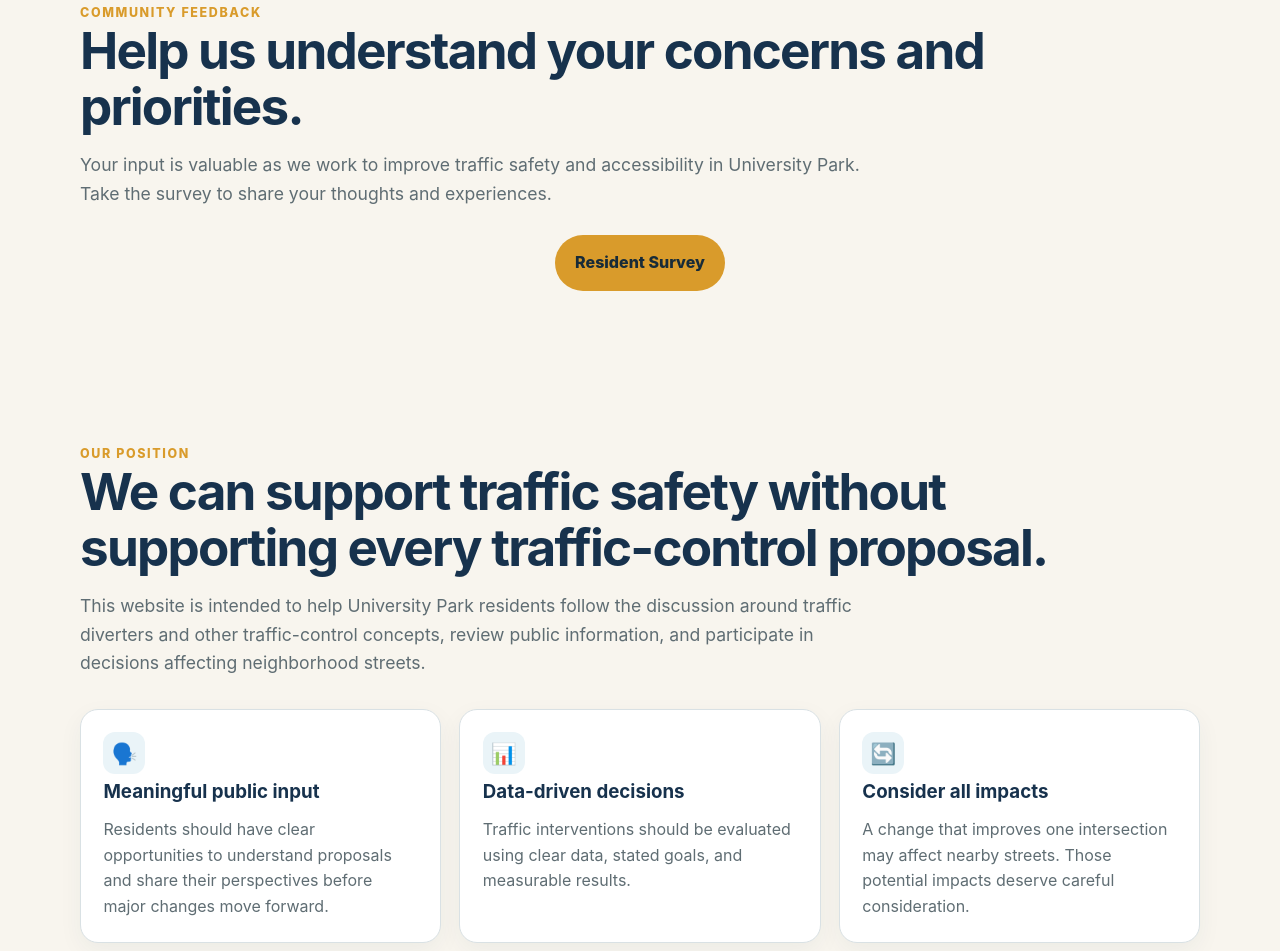
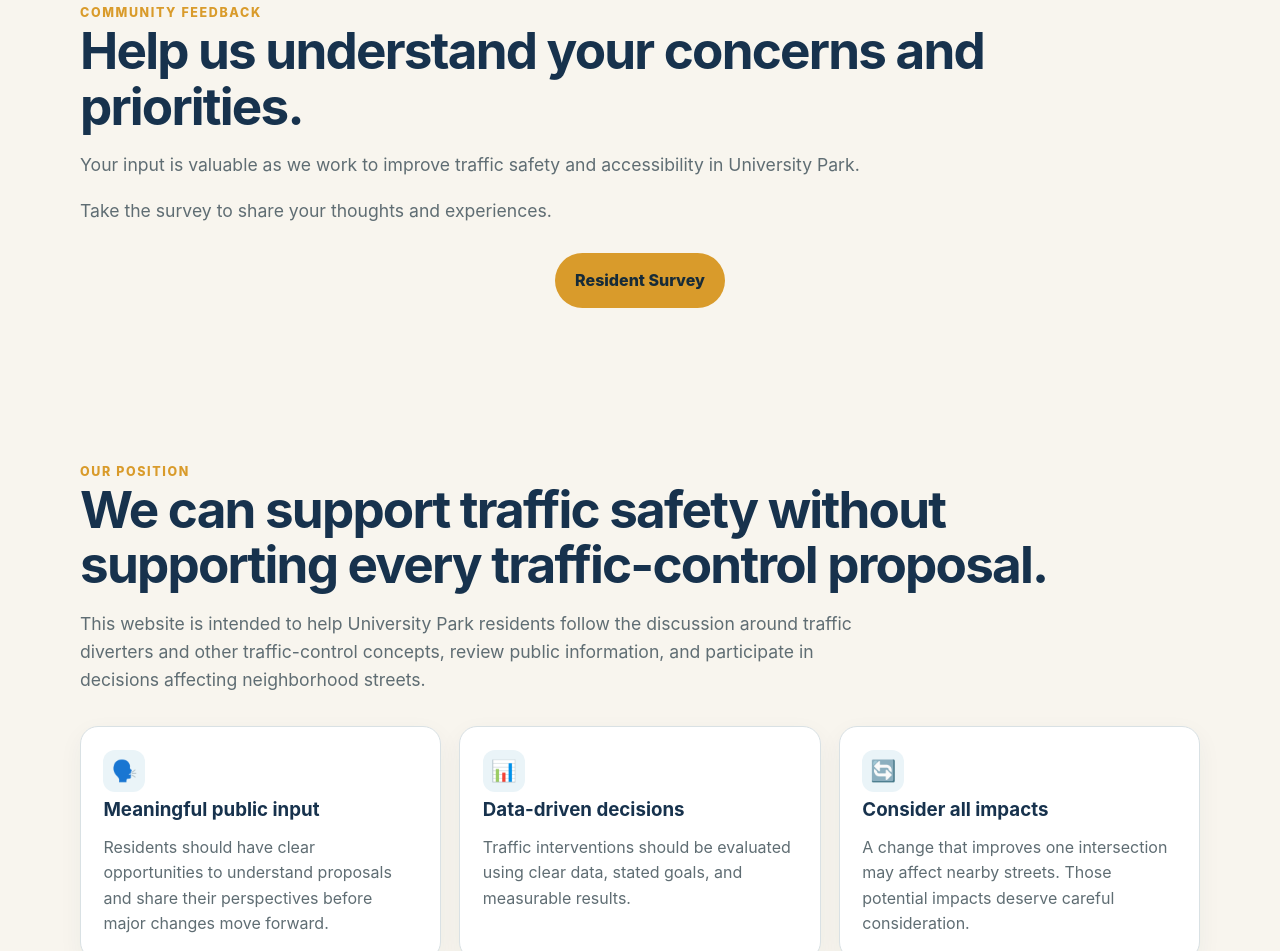
Before and after one commit to keepuniversityparkconnected/keep-university-park-connected, a plain HTML site: page index.html in a window 1280 px wide. Shown: the part 813-1764 px from the top of the page. Drawn offline with Linux system fonts and the light colour scheme.

Commit message:
Refactor lead paragraph in survey section
Split the lead paragraph into two separate paragraphs for clarity.

```diff
--- a/index.html
+++ b/index.html
@@ -111,7 +111,8 @@ footer strong{color:#fff}
   <div class="container">
     <div class="eyebrow" style="color:var(--gold)">Community feedback</div>
     <h2 class="section-title">Help us understand your concerns and priorities.</h2>
-    <p class="lead">Your input is valuable as we work to improve traffic safety and accessibility in University Park. Take the survey to share your thoughts and experiences.</p>
+    <p class="lead">Your input is valuable as we work to improve traffic safety and accessibility in University Park.</p>
+    <p class="lead">Take the survey to share your thoughts and experiences.</p>
     <div class="actions" style="justify-content:center">
     <a class="btn primary" href="https://forms.gle/tjprNKDnFsKsmpeRA" target="_blank" rel="noopener">Resident Survey</a>
     </div>
```
